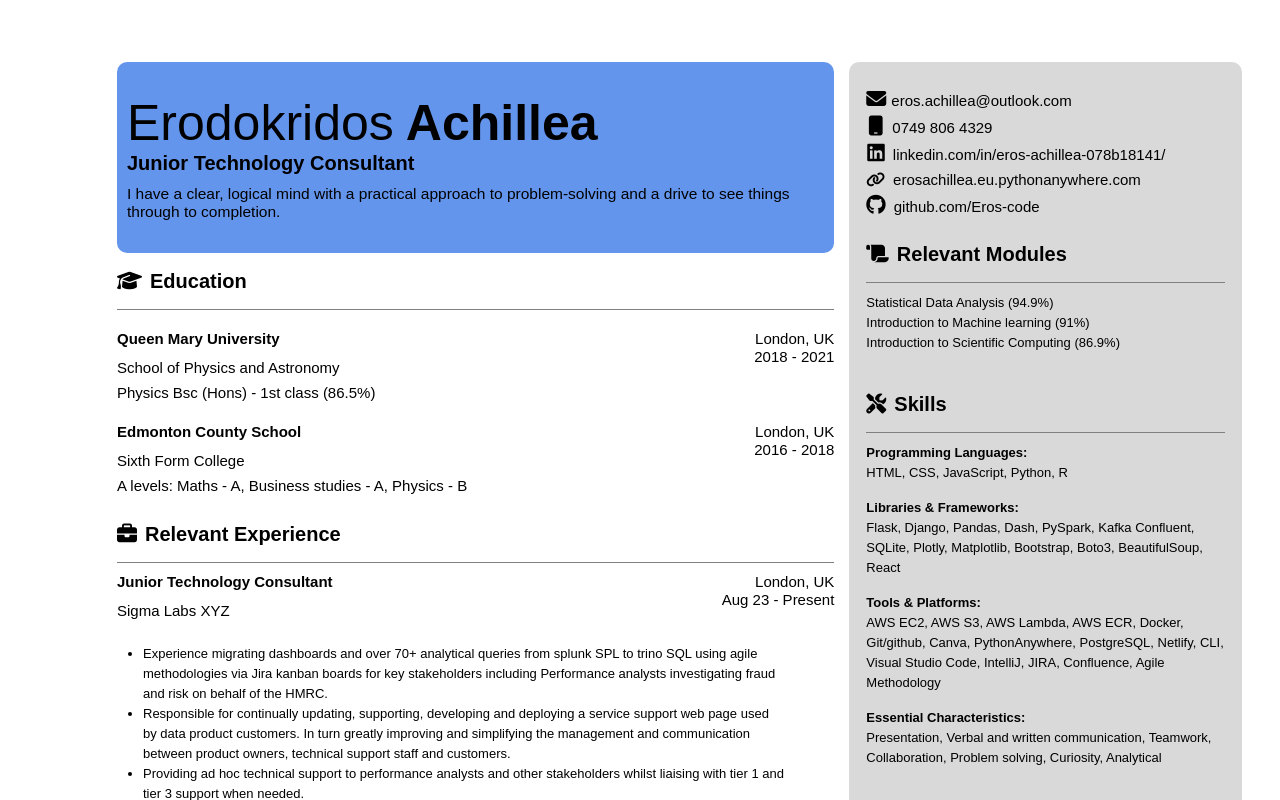
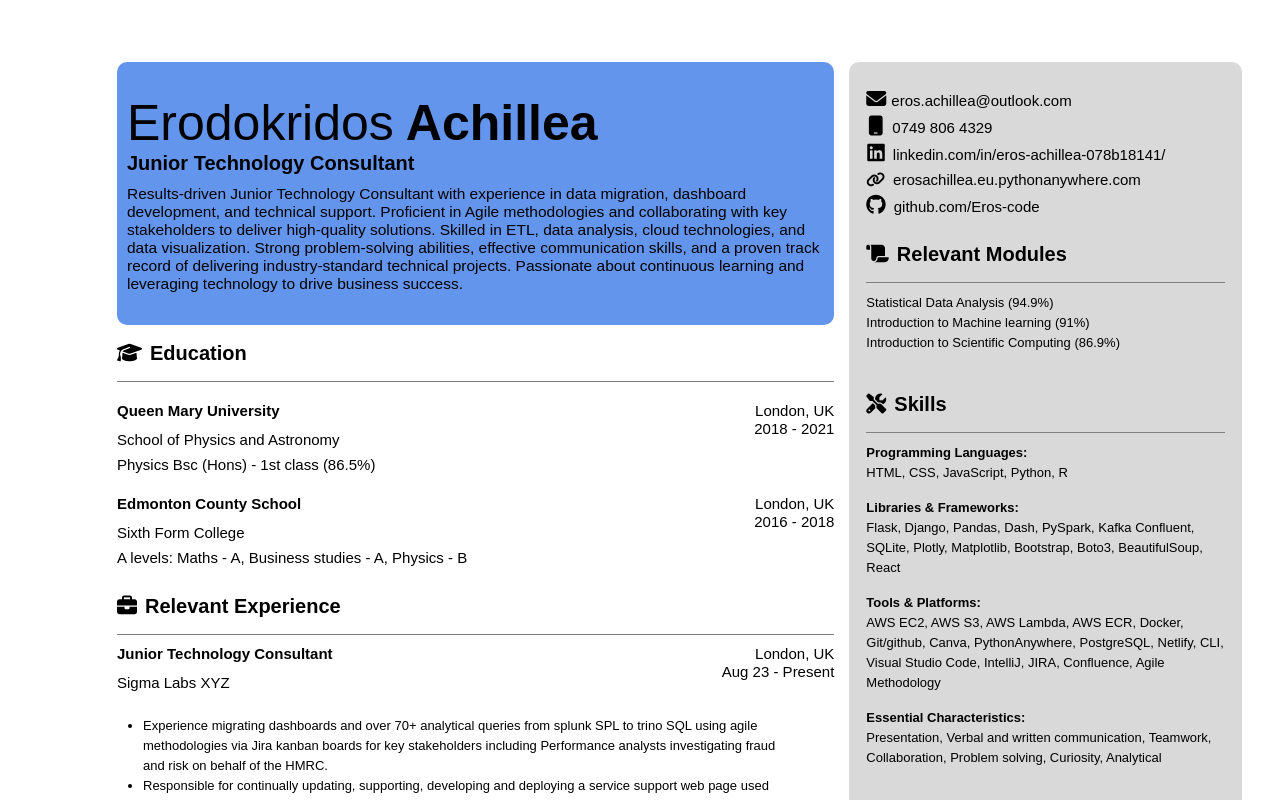
Before and after one commit to Eros-code/Eros-react-cv, a React (Vite) app in the folder my-first-vite-project/: page / in a window 1280 px wide. Shown: the top 800 px of the page. Built offline with nearby package versions, Linux system fonts and the light colour scheme.

Commit message:
update profile summary

```diff
--- a/my-first-vite-project/components/Main.jsx
+++ b/my-first-vite-project/components/Main.jsx
@@ -177,8 +177,15 @@ export default function Main() {
         </h1>
         <h4 className="header-desc" id="intro-description">
           <span className="eros-name">
-            I have a clear, logical mind with a practical approach to
-            problem-solving and a drive to see things through to completion.
+            Results-driven Junior Technology Consultant with experience in data
+            migration, dashboard development, and technical support. Proficient
+            in Agile methodologies and collaborating with
+            key stakeholders to deliver high-quality solutions. Skilled in ETL,
+            data analysis, cloud technologies, and data
+            visualization. Strong problem-solving abilities, effective
+            communication skills, and a proven track record of delivering
+            industry-standard technical projects. Passionate about continuous
+            learning and leveraging technology to drive business success.
           </span>
         </h4>
       </header>
```
